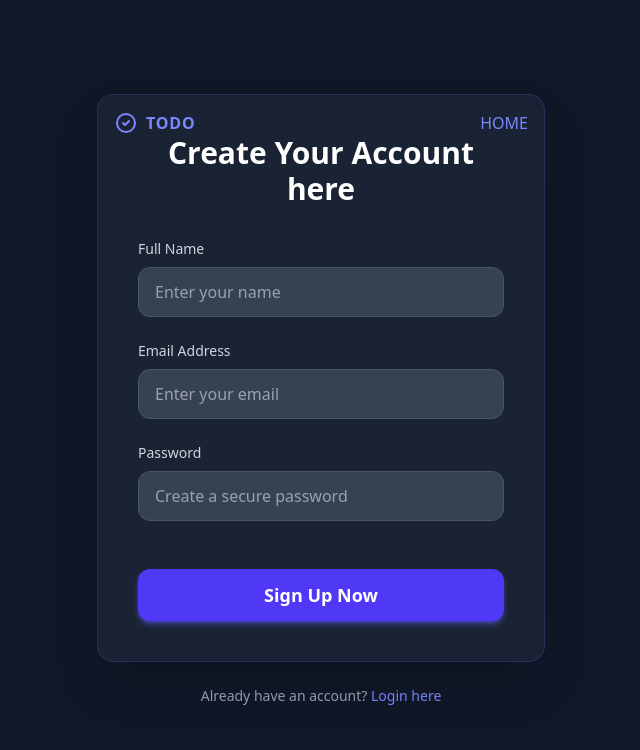
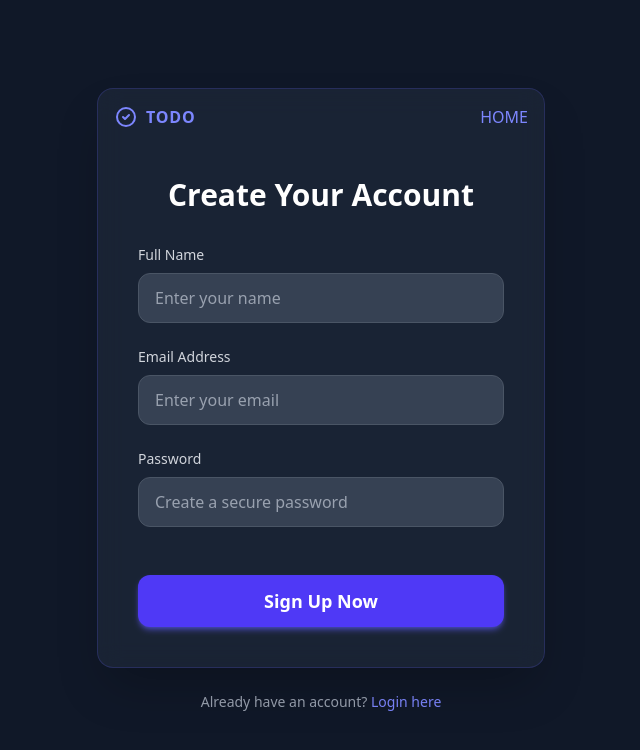
Before and after one commit to Ardish4/todoapp, a React (Vite) app in the folder frontend/: page /signup in a window 1280 px wide. Shown: the top 750 px of the page, without its empty margins (319-959 px from the left). Built offline with nearby package versions, Linux system fonts and the light colour scheme.

Commit message:
typo mistake2

```diff
--- a/frontend/src/pages/login.jsx
+++ b/frontend/src/pages/login.jsx
@@ -59,7 +59,8 @@ function Login() {
             </a>
           </nav>
         </header>
-
+        <br/>
+        <br/>
         <h2 className='text-3xl font-extrabold mb-8 text-white text-center'>
           Welcome Back user
         </h2>
--- a/frontend/src/pages/signup.jsx
+++ b/frontend/src/pages/signup.jsx
@@ -50,9 +50,10 @@ function Signup() {
                                 </nav>
                               </header>
 
-
+        <br/>
+        <br/>
         <h2 className="text-3xl font-extrabold mb-8 text-white text-center">
-          Create Your Account here
+          Create Your Account
         </h2>
 
         <form onSubmit={handleSubmit} className="space-y-6">
```
